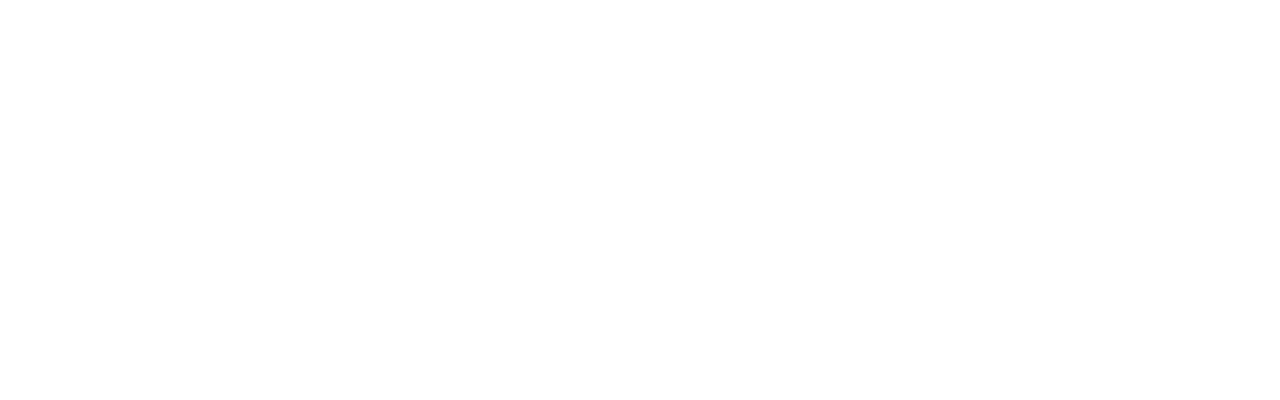
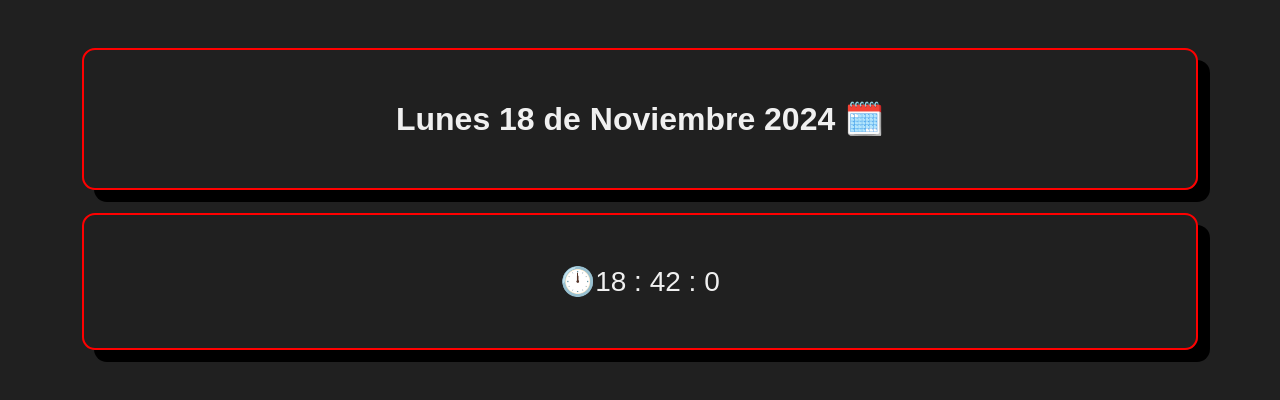
Before and after one commit to DanaYael/tp.5ejercicio4.DOM, a plain HTML site: page index.html in a window 1280 px wide. Drawn offline with nearby package versions, Linux system fonts and the light colour scheme.

Commit message:
se realizo el reloj y se le dio estilos

```diff
--- /dev/null
+++ b/css/style.css
@@ -0,0 +1,22 @@
+body {
+  font-family: Arial, sans-serif;
+  background-color: #202020;
+  color: #f0f0f0;
+}
+
+h2 {
+  border: 2px solid red;
+  border-radius: 13px;
+  padding: 50px;
+  box-shadow: 0px 40px 0px rgb(131, 128, 128);
+  font-weight: bold;
+  box-shadow: 12px 12px #000;
+  margin-bottom: 2%;
+}
+
+h3 {
+  border: 2px solid red;
+  border-radius: 13px;
+  padding: 50px;
+  box-shadow: 12px 12px #000;
+}
--- a/index.html
+++ b/index.html
@@ -1,9 +1,33 @@
 <!DOCTYPE html>
-<html lang="es">
+<html lang="es" data-bs-theme="dark">
   <head>
     <meta charset="UTF-8" />
+    <meta name="author" content="Dana Albornoz" />
+    <meta name="keywords" content="" />
+    <meta name="description" content="ejercicio Reloj" />
     <meta name="viewport" content="width=device-width, initial-scale=1.0" />
-    <title>Document</title>
+    <link
+      href="https://cdn.jsdelivr.net/npm/bootstrap@5.3.3/dist/css/bootstrap.min.css"
+      rel="stylesheet"
+      integrity="sha384-QWTKZyjpPEjISv5WaRU9OFeRpok6YctnYmDr5pNlyT2bRjXh0JMhjY6hW+ALEwIH"
+      crossorigin="anonymous"
+    />
+    <link rel="stylesheet" href="/css/style.css" />
+    <title>Reloj</title>
   </head>
-  <body></body>
+  <body>
+    <main>
+      <section class="container my-5 text-center">
+       <h2>Martes 18 de noviembre de 2024 🗓️
+       <h3>14:24:00 AM</h3>
+      </section>
+    </main>
+    <script
+      src="https://cdn.jsdelivr.net/npm/bootstrap@5.3.3/dist/js/bootstrap.bundle.min.js"
+      integrity="sha384-YvpcrYf0tY3lHB60NNkmXc5s9fDVZLESaAA55NDzOxhy9GkcIdslK1eN7N6jIeHz"
+      crossorigin="anonymous"
+    ></script>
+
+    <script src="js/app.js"></script>
+  </body>
 </html>
--- a/js/app.js
+++ b/js/app.js
@@ -0,0 +1,47 @@
+function obtenerfecha() {
+  const fecha = new Date();
+
+  const diaSemana = [
+    "domingo ",
+    "Lunes",
+    "Martes",
+    "Miercoles",
+    "Jueves",
+    "Viernes ",
+    "Sabado",
+  ];
+
+  const mes = [
+    "Enero",
+    "Febrero",
+    "Marzo",
+    "Abirl",
+    "Mayo",
+    "Junio",
+    "Julio",
+    "Agosto",
+    "Septiembre",
+    "Octubre",
+    "Noviembre",
+    "Diciembre",
+  ];
+
+  console.log(diaSemana[fecha.getDay()]);
+  console.log(mes[fecha.getMonth()]);
+  console.log(fecha.getFullYear());
+
+  const mifecha = `${diaSemana[fecha.getDay()]} ${fecha.getDate()} de ${
+    mes[fecha.getMonth()]
+  } ${fecha.getFullYear()} 🗓️`;
+  console.log(mifecha);
+
+  const fechaTitulo = document.querySelector("h2");
+  const hora = document.querySelector("h3");
+  console.log(fechaTitulo);
+
+  fechaTitulo.innerText = mifecha;
+  hora.innerText = `🕛${fecha.getHours()} : ${fecha.getMinutes()} : ${fecha.getMilliseconds()}`;
+  console.log(hora);
+}
+
+setInterval(obtenerfecha, 1000);
```
